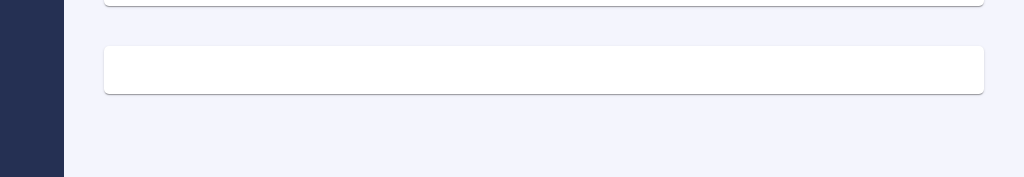
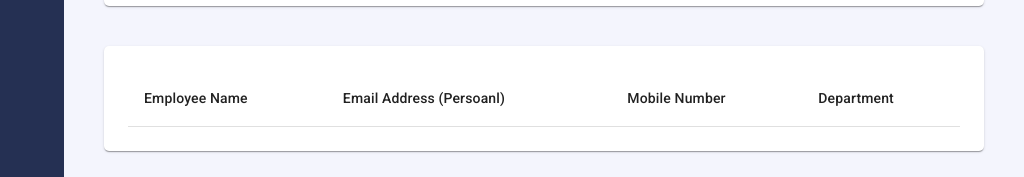
Before and after one commit to Avisa-GA/material-ui-react, a React (Create React App) app: page / in a window 1280 px wide. Shown: the part 608-785 px from the top of the page, without its empty margins (256-1280 px from the left). Built offline with nearby package versions, Linux system fonts and the light colour scheme.

Commit message:
feat: add table to main Page

```diff
--- a/src/Components/SideMenu.js
+++ b/src/Components/SideMenu.js
@@ -8,7 +8,7 @@ const styles = {
     position: "absolute",
     left: "0px",
     width: "320px",
-    height: "100%",
+    height: "200%",
     backgroundColor: "#253053",
   },
 };
--- a/src/Components/useTable.js
+++ b/src/Components/useTable.js
@@ -1,7 +1,16 @@
 import React from "react";
-import { Table } from "@material-ui/core";
+import { Table, TableCell, TableHead, TableRow } from "@material-ui/core";
 
 export default function useTable(records, headCells) {
   const TblContainer = (props) => <Table>{props.children}</Table>;
-  return { TblContainer };
+  const TblHead = (props) => (
+    <TableHead>
+      <TableRow>
+        {headCells.map((headCell) => (
+          <TableCell key={headCell.id}>{headCell.label}</TableCell>
+        ))}
+      </TableRow>
+    </TableHead>
+  );
+  return { TblContainer, TblHead };
 }
--- a/src/pages/Employees/Employees.js
+++ b/src/pages/Employees/Employees.js
@@ -19,10 +19,17 @@ const useStyles = makeStyles((theme) => ({
   },
 }));
 
+const headCells = [
+  { id: "fullName", label: "Employee Name" },
+  { id: "email", label: "Email Address (Persoanl)" },
+  { id: "mobile", label: "Mobile Number" },
+  { id: "department", label: "Department" },
+];
+
 export default function Employees() {
   const classes = useStyles();
   const [records, setRecords] = useState(employeeService.getAllEmployees);
-  const { TblContainer } = useTable();
+  const { TblContainer, TblHead } = useTable(records, headCells);
   return (
     <>
       <PageHeader
@@ -35,6 +42,7 @@ export default function Employees() {
       </Paper>
       <Paper className={classes.pageContent}>
         <TblContainer>
+          <TblHead />
           <TableBody>
             {records.map((record) => (
               <TableRow key={record.id}>
```
